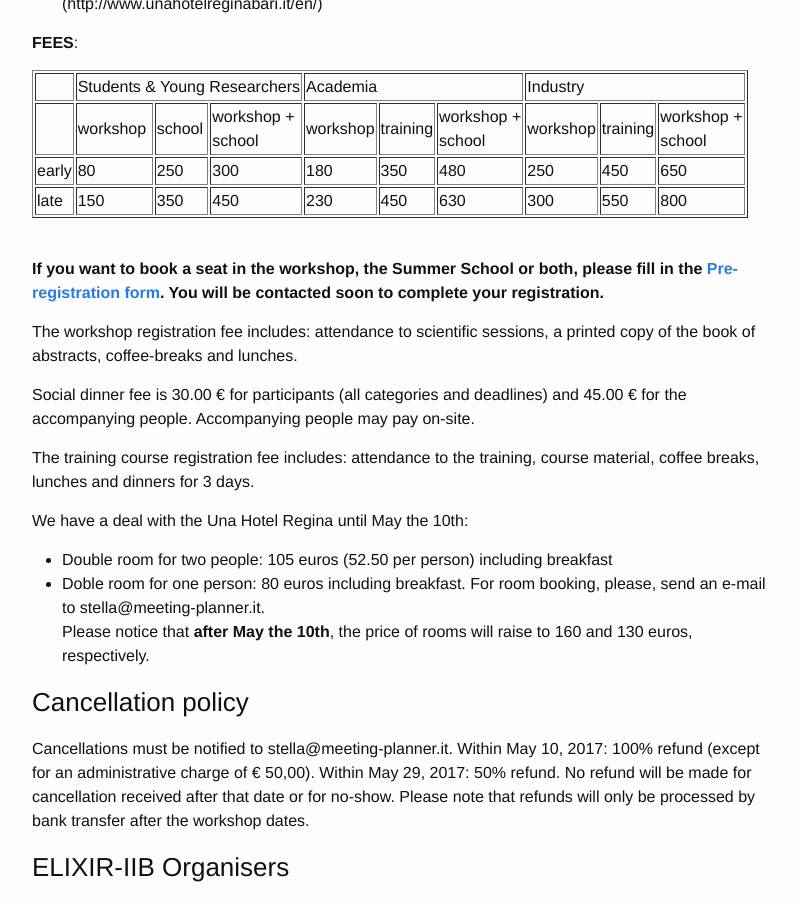
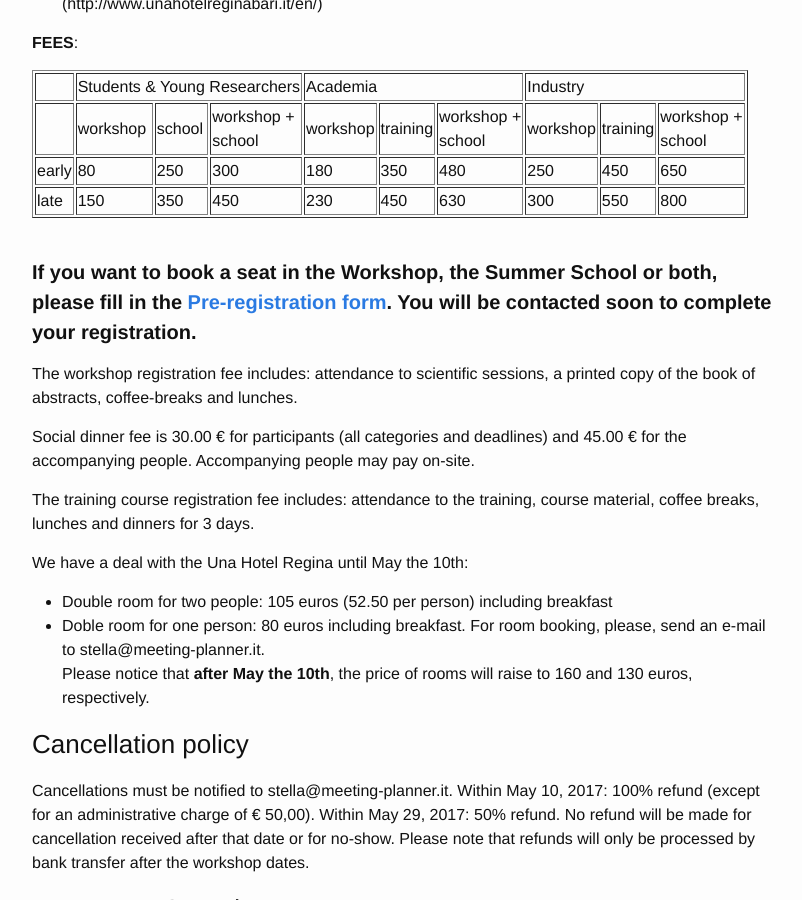
Before and after one commit to ELIXIR-IIB-training/website, a Jekyll site: the page built from _posts/2017-06-19-metagenomics-workshop-and-school-bari.md, in a window 1280 px wide and 900 px high, scrolled down 1205 px. Shown: the whole window, without its empty margins (238-1040 px from the left). Built offline with Jekyll 4.4.1, drawn with Linux system fonts in a browser that asks for light colours.

```diff
--- a/_posts/2017-06-19-metagenomics-workshop-and-school-bari.md
+++ b/_posts/2017-06-19-metagenomics-workshop-and-school-bari.md
@@ -78,7 +78,7 @@ Full details and the pre-registration form are provided below
 
 <br>
 
-**If you want to book a seat in the workshop, the Summer School or both, please fill in the [Pre-registration form](https://goo.gl/forms/Gy2EGSPTa0DuuBcn2). You will be contacted soon to complete your registration.**
+#### **If you want to book a seat in the Workshop, the Summer School or both, please fill in the [Pre-registration form](https://goo.gl/forms/Gy2EGSPTa0DuuBcn2). You will be contacted soon to complete your registration.**
 
 The workshop registration fee includes: attendance to scientific sessions, a printed copy of the book of abstracts, coffee-breaks and lunches.
 
```
